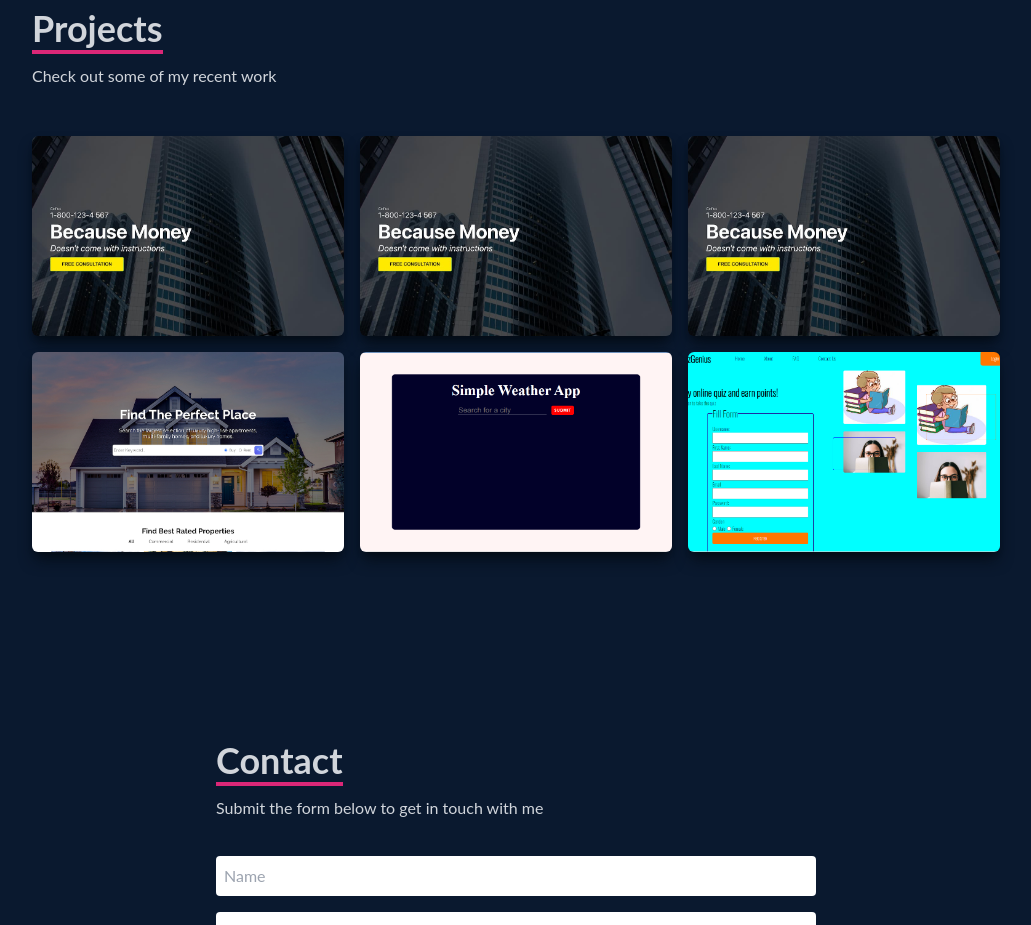
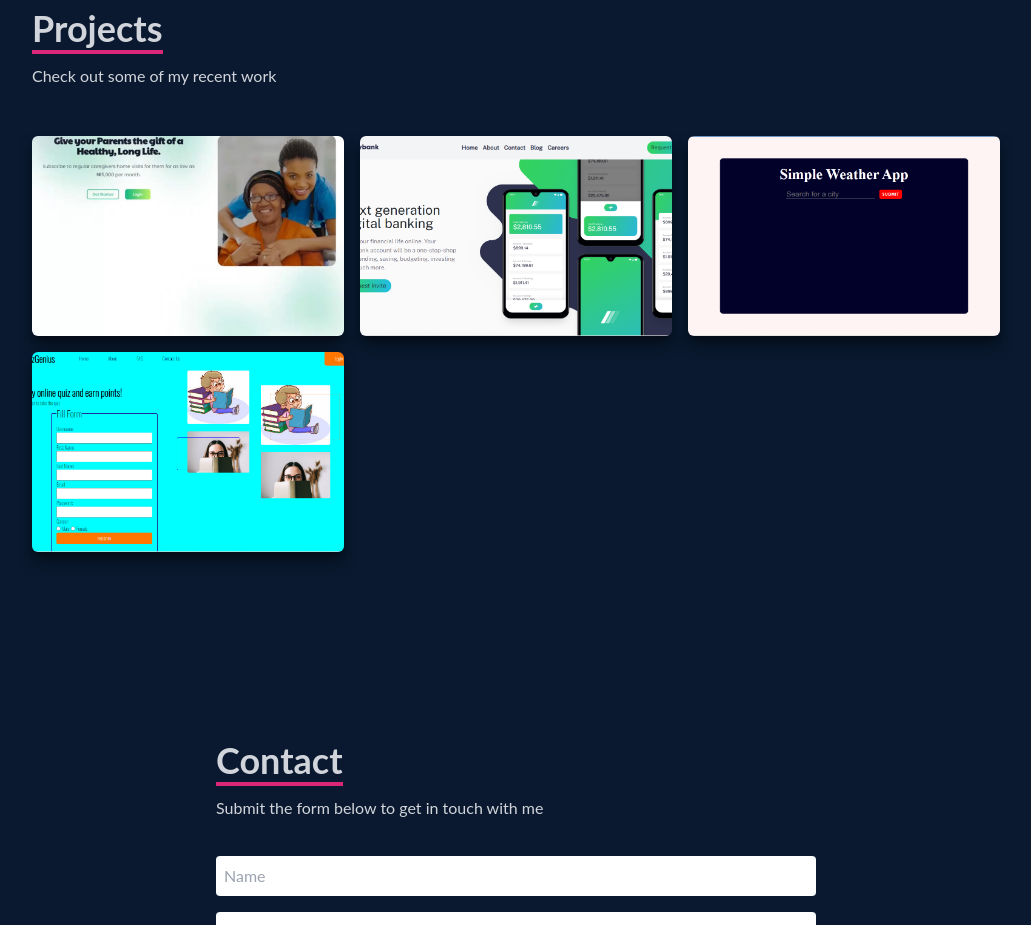
Before and after one commit to Nosakeys/MyPortoflio, a React (Create React App) app: page / in a window 1280 px wide. Shown: the part 2540-3465 px from the top of the page, without its empty margins (124-1155 px from the left). Built offline with nearby package versions, Linux system fonts and the light colour scheme.

Commit message:
PjChanges

```diff
--- a/src/components/Projects.jsx
+++ b/src/components/Projects.jsx
@@ -3,6 +3,8 @@ import working from "../assests/projects/workImg.jpeg";
 import realestate from "../assests/projects/realestate.jpg";
 import QuizGenius from "../assests/QuizGenius.png"
 import wApp from "../assests/wApp.png"
+import easyBank from '../assests/Easybank.png'
+import Medicare from "../assests/IMG_7792.jpg"
 
 
 const Projects = () => {
@@ -23,13 +25,13 @@ const Projects = () => {
         <div className="grid  sm:grid-cols-2 md:grid-cols-3 gap-4">
           {/* Grid items */}
           <div
-            style={{ backgroundImage: `url(${working})` }}
+            style={{ backgroundImage: `url(${Medicare})` }}
             className=" shadow-lg shadow-[#040c16] group container rounded-md flex justify-center items-center mx-auto content-div"
           >
             {/* Hover Effects */}
             <div className="opacity-0 group-hover:opacity-100">
               <span className="text-2xl font-bold text-white tracking-wider">
-                MediCare App
+                MediCare App is in progress
               </span>
               <div className="pt-8 text-center">
                 <a href="/" target="_blank" rel="noopener noreferrer">
@@ -38,7 +40,7 @@ const Projects = () => {
                     Demo
                   </button>
                 </a>
-                <a href="/" target="_blank" rel="noopener noreferrer">
+                <a href="https://github.com/Vpsalmuel/Medi-Care-App" target="_blank" rel="noopener noreferrer">
                   <button className="text-center rounded-lg px-4 py-3 m-2 bg-white text-gray-700 font-bold text-lg hover:bg-[#a82424d2] hover:text-white">
                     Code
                   </button>
@@ -46,12 +48,13 @@ const Projects = () => {
               </div>
             </div>
           </div>
-          <div
+
+          {/* <div
             style={{ backgroundImage: `url(${working})` }}
             className=" shadow-lg shadow-[#040c16] group container rounded-md flex justify-center items-center mx-auto content-div"
           >
             {/* Hover Effects */}
-            <div className="opacity-0 group-hover:opacity-100">
+            {/* <div className="opacity-0 group-hover:opacity-100">
               <span className="text-2xl font-bold text-white tracking-wider">
                 React JS Application
               </span>
@@ -69,13 +72,37 @@ const Projects = () => {
                 </a>
               </div>
             </div>
-          </div>
+          </div>  */}
           <div
-            style={{ backgroundImage: `url(${working})` }}
+            style={{ backgroundImage: `url(${easyBank})` }}
             className=" shadow-lg shadow-[#040c16] group container rounded-md flex justify-center items-center mx-auto content-div"
           >
             {/* Hover Effects */}
             <div className="opacity-0 group-hover:opacity-100">
+              <span className="text-2xl font-bold text-white tracking-wider">
+                EasyBank Landing Page
+              </span>
+              <div className="pt-8 text-center">
+                <a href="https://nosakeys.github.io/EasyBankLandingPage/" target="_blank" rel="noopener noreferrer">
+                  <button className="text-center rounded-lg px-4 py-3 m-2 bg-white text-gray-700 font-bold text-lg  hover:bg-[#a82424d2] hover:text-white">
+                    {" "}
+                    Demo
+                  </button>
+                </a>
+                <a href="https://github.com/Nosakeys/EasyBankLandingPage" target="_blank" rel="noopener noreferrer">
+                  <button className="text-center rounded-lg px-4 py-3 m-2 bg-white text-gray-700 font-bold text-lg  hover:bg-[#a82424d2] hover:text-white">
+                    Code
+                  </button>
+                </a>
+              </div>
+            </div>
+          </div>
+          {/* <div
+            style={{ backgroundImage: `url(${realestate})` }}
+            className=" shadow-lg shadow-[#040c16] group container rounded-md flex justify-center items-center mx-auto content-div"
+          >
+            {/* Hover Effects */}
+            {/* <div className="opacity-0 group-hover:opacity-100">
               <span className="text-2xl font-bold text-white tracking-wider">
                 React JS Application
               </span>
@@ -93,31 +120,7 @@ const Projects = () => {
                 </a>
               </div>
             </div>
-          </div>
-          <div
-            style={{ backgroundImage: `url(${realestate})` }}
-            className=" shadow-lg shadow-[#040c16] group container rounded-md flex justify-center items-center mx-auto content-div"
-          >
-            {/* Hover Effects */}
-            <div className="opacity-0 group-hover:opacity-100">
-              <span className="text-2xl font-bold text-white tracking-wider">
-                React JS Application
-              </span>
-              <div className="pt-8 text-center">
-                <a href="/" target="_blank" rel="noopener noreferrer">
-                  <button className="text-center rounded-lg px-4 py-3 m-2 bg-white text-gray-700 font-bold text-lg  hover:bg-[#a82424d2] hover:text-white">
-                    {" "}
-                    Demo
-                  </button>
-                </a>
-                <a href="/" target="_blank" rel="noopener noreferrer">
-                  <button className="text-center rounded-lg px-4 py-3 m-2 bg-white text-gray-700 font-bold text-lg  hover:bg-[#a82424d2] hover:text-white">
-                    Code
-                  </button>
-                </a>
-              </div>
-            </div>
-          </div>
+          </div> */}
           <div
             style={{ backgroundImage: `url(${wApp})` }}
             className=" shadow-lg shadow-[#040c16] group container rounded-md flex justify-center items-center mx-auto content-div"
```
Also changed, not shown: src/assests/Easybank.png (added), src/assests/IMG_7792.jpg (added).
